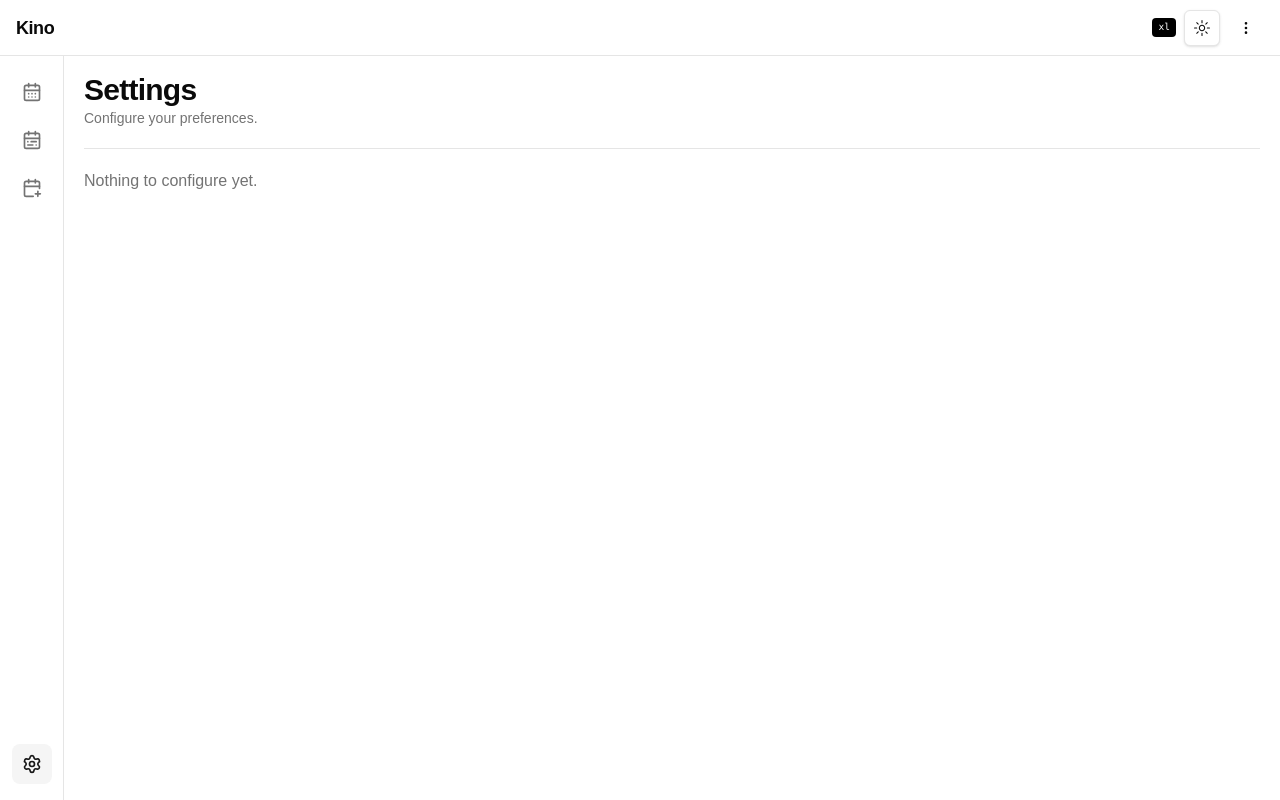
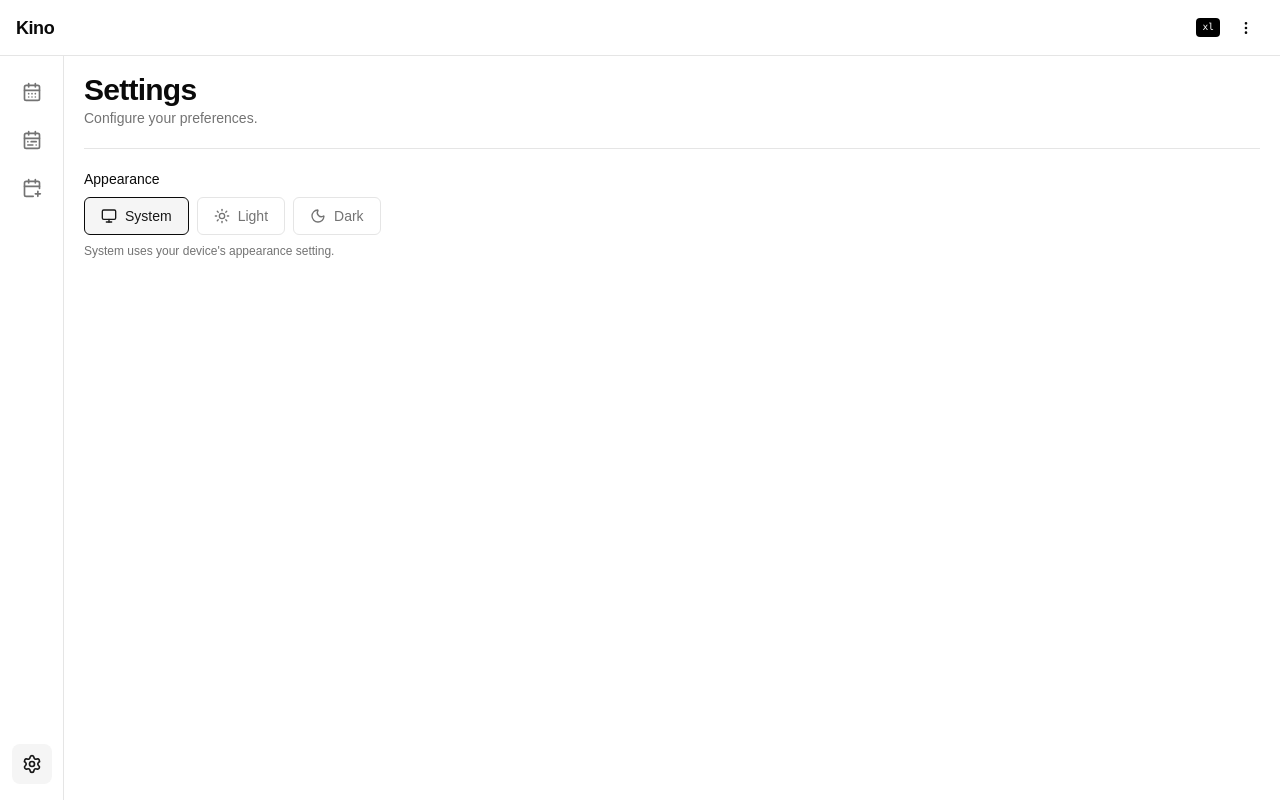
Before and after one commit to diegotrrs/kino, a Next.js app in the folder frontend/: page /settings in a window 1280 px wide. Built offline with nearby package versions, Linux system fonts and the light colour scheme.

Commit message:
Moving dark/light mode to settings

```diff
--- a/frontend/app/settings/page.tsx
+++ b/frontend/app/settings/page.tsx
@@ -1,6 +1,23 @@
-import { Separator } from '@/components/ui/separator';
+'use client';
+
+import { Separator }    from '@/components/ui/separator';
+import { cn }           from '@/lib/utils';
+import { Monitor, Moon, Sun } from 'lucide-react';
+import { useTheme }     from 'next-themes';
+import { useEffect, useState } from 'react';
+
+const options = [
+  { value: 'system', label: 'System', icon: Monitor },
+  { value: 'light',  label: 'Light',  icon: Sun },
+  { value: 'dark',   label: 'Dark',   icon: Moon },
+] as const;
 
 export default function SettingsPage() {
+  const { theme, setTheme } = useTheme();
+  const [mounted, setMounted] = useState(false);
+
+  useEffect(() => setMounted(true), []);
+
   return (
     <div className='py-4'>
       <div className='flex flex-col w-full items-center'>
@@ -16,7 +33,29 @@ export default function SettingsPage() {
 
           <Separator />
 
-          <p className='text-muted-foreground'>Nothing to configure yet.</p>
+          <div className='space-y-2'>
+            <h3 className='text-sm font-medium'>Appearance</h3>
+            <div className='flex gap-2'>
+              {options.map(({ value, label, icon: Icon }) => (
+                <button
+                  key={value}
+                  onClick={() => setTheme(value)}
+                  className={cn(
+                    'flex items-center gap-2 rounded-md border px-4 py-2 text-sm transition-colors',
+                    mounted && theme === value
+                      ? 'border-foreground bg-accent text-accent-foreground'
+                      : 'border-border text-muted-foreground hover:bg-accent hover:text-accent-foreground',
+                  )}
+                >
+                  <Icon className='h-4 w-4' />
+                  {label}
+                </button>
+              ))}
+            </div>
+            <p className='text-xs text-muted-foreground'>
+              System uses your device&apos;s appearance setting.
+            </p>
+          </div>
         </div>
       </div>
     </div>
--- a/frontend/components/top-bar.tsx
+++ b/frontend/components/top-bar.tsx
@@ -1,6 +1,5 @@
 'use client';
 
-import { DarkModeToggle } from '@/components/dark-mode-toggle';
 import { Button }         from '@/components/ui/button';
 import {
   DropdownMenu,
@@ -31,8 +30,6 @@ export function TopBar() {
           </span>
         )}
 
-        <DarkModeToggle />
-
         <DropdownMenu>
           <DropdownMenuTrigger asChild>
             <Button variant='ghost' size='icon'>
```
